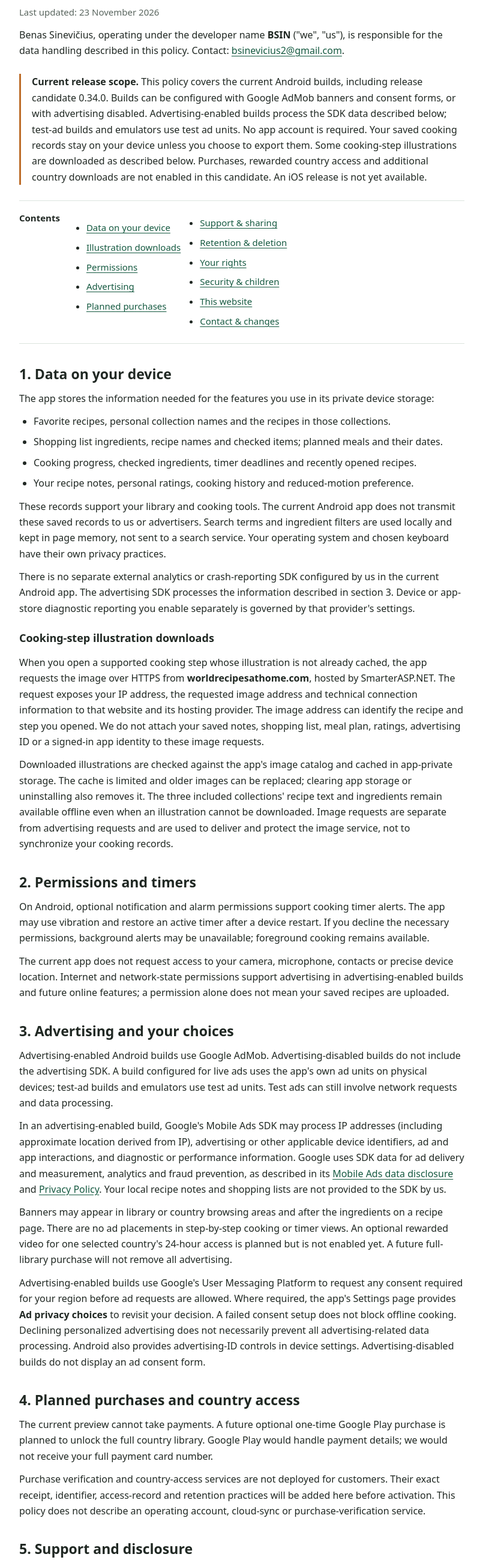
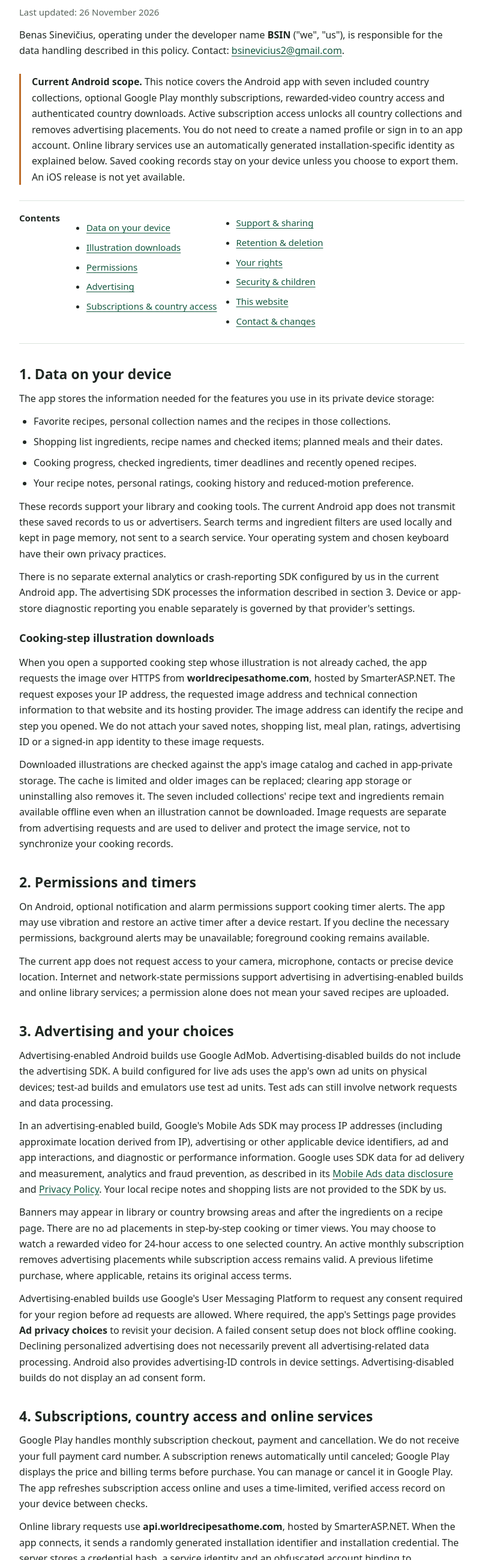
Before and after one commit to soundflow/soundflow.github.io, a plain HTML site: page dishroam/privacy/index.html in a window 1280 px wide. Shown: the part 200-2800 px from the top of the page at 60% size, without its empty margins (237-1042 px from the left). Drawn offline with Linux system fonts and the light colour scheme.

Commit message:
Update DishRoam privacy notice for monthly subscriptions and country access

```diff
--- a/dishroam/privacy/index.html
+++ b/dishroam/privacy/index.html
@@ -13,11 +13,11 @@
   <main id="main">
     <h1>Privacy Policy</h1>
     <p class="product">DishRoam International Recipes</p>
-    <p class="meta">Last updated: <time datetime="2026-11-23">23 November 2026</time></p>
+    <p class="meta">Last updated: <time datetime="2026-11-26">26 November 2026</time></p>
     <p>Benas Sinevi&#269;ius, operating under the developer name <strong>BSIN</strong> ("we", "us"), is responsible for the data handling described in this policy. Contact: <a href="mailto:bsinevicius2@gmail.com">bsinevicius2@gmail.com</a>.</p>
-    <div class="notice"><strong>Current release scope.</strong> This policy covers the current Android builds, including release candidate 0.34.0. Builds can be configured with Google AdMob banners and consent forms, or with advertising disabled. Advertising-enabled builds process the SDK data described below; test-ad builds and emulators use test ad units. No app account is required. Your saved cooking records stay on your device unless you choose to export them. Some cooking-step illustrations are downloaded as described below. Purchases, rewarded country access and additional country downloads are not enabled in this candidate. An iOS release is not yet available.</div>
+    <div class="notice"><strong>Current Android scope.</strong> This notice covers the Android app with seven included country collections, optional Google Play monthly subscriptions, rewarded-video country access and authenticated country downloads. Active subscription access unlocks all country collections and removes advertising placements. You do not need to create a named profile or sign in to an app account. Online library services use an automatically generated installation-specific identity as explained below. Saved cooking records stay on your device unless you choose to export them. An iOS release is not yet available.</div>
     <nav class="contents" aria-label="Policy contents"><strong>Contents</strong><ul>
-      <li><a href="#local">Data on your device</a></li><li><a href="#illustrations">Illustration downloads</a></li><li><a href="#permissions">Permissions</a></li><li><a href="#advertising">Advertising</a></li><li><a href="#purchases">Planned purchases</a></li><li><a href="#support">Support &amp; sharing</a></li><li><a href="#retention">Retention &amp; deletion</a></li><li><a href="#rights">Your rights</a></li><li><a href="#security">Security &amp; children</a></li><li><a href="#website">This website</a></li><li><a href="#contact">Contact &amp; changes</a></li>
+      <li><a href="#local">Data on your device</a></li><li><a href="#illustrations">Illustration downloads</a></li><li><a href="#permissions">Permissions</a></li><li><a href="#advertising">Advertising</a></li><li><a href="#purchases">Subscriptions &amp; country access</a></li><li><a href="#support">Support &amp; sharing</a></li><li><a href="#retention">Retention &amp; deletion</a></li><li><a href="#rights">Your rights</a></li><li><a href="#security">Security &amp; children</a></li><li><a href="#website">This website</a></li><li><a href="#contact">Contact &amp; changes</a></li>
     </ul></nav>
 
     <h2 id="local">1. Data on your device</h2>
@@ -33,21 +33,24 @@
 
     <h3 id="illustrations">Cooking-step illustration downloads</h3>
     <p>When you open a supported cooking step whose illustration is not already cached, the app requests the image over HTTPS from <strong>worldrecipesathome.com</strong>, hosted by SmarterASP.NET. The request exposes your IP address, the requested image address and technical connection information to that website and its hosting provider. The image address can identify the recipe and step you opened. We do not attach your saved notes, shopping list, meal plan, ratings, advertising ID or a signed-in app identity to these image requests.</p>
-    <p>Downloaded illustrations are checked against the app's image catalog and cached in app-private storage. The cache is limited and older images can be replaced; clearing app storage or uninstalling also removes it. The three included collections' recipe text and ingredients remain available offline even when an illustration cannot be downloaded. Image requests are separate from advertising requests and are used to deliver and protect the image service, not to synchronize your cooking records.</p>
+    <p>Downloaded illustrations are checked against the app's image catalog and cached in app-private storage. The cache is limited and older images can be replaced; clearing app storage or uninstalling also removes it. The seven included collections' recipe text and ingredients remain available offline even when an illustration cannot be downloaded. Image requests are separate from advertising requests and are used to deliver and protect the image service, not to synchronize your cooking records.</p>
 
     <h2 id="permissions">2. Permissions and timers</h2>
     <p>On Android, optional notification and alarm permissions support cooking timer alerts. The app may use vibration and restore an active timer after a device restart. If you decline the necessary permissions, background alerts may be unavailable; foreground cooking remains available.</p>
-    <p>The current app does not request access to your camera, microphone, contacts or precise device location. Internet and network-state permissions support advertising in advertising-enabled builds and future online features; a permission alone does not mean your saved recipes are uploaded.</p>
+    <p>The current app does not request access to your camera, microphone, contacts or precise device location. Internet and network-state permissions support advertising in advertising-enabled builds and online library services; a permission alone does not mean your saved recipes are uploaded.</p>
 
     <h2 id="advertising">3. Advertising and your choices</h2>
     <p>Advertising-enabled Android builds use Google AdMob. Advertising-disabled builds do not include the advertising SDK. A build configured for live ads uses the app's own ad units on physical devices; test-ad builds and emulators use test ad units. Test ads can still involve network requests and data processing.</p>
     <p>In an advertising-enabled build, Google's Mobile Ads SDK may process IP addresses (including approximate location derived from IP), advertising or other applicable device identifiers, ad and app interactions, and diagnostic or performance information. Google uses SDK data for ad delivery and measurement, analytics and fraud prevention, as described in its <a href="https://developers.google.com/admob/android/privacy/play-data-disclosure">Mobile Ads data disclosure</a> and <a href="https://policies.google.com/privacy">Privacy Policy</a>. Your local recipe notes and shopping lists are not provided to the SDK by us.</p>
-    <p>Banners may appear in library or country browsing areas and after the ingredients on a recipe page. There are no ad placements in step-by-step cooking or timer views. An optional rewarded video for one selected country's 24-hour access is planned but is not enabled yet. A future full-library purchase will not remove all advertising.</p>
+    <p>Banners may appear in library or country browsing areas and after the ingredients on a recipe page. There are no ad placements in step-by-step cooking or timer views. You may choose to watch a rewarded video for 24-hour access to one selected country. An active monthly subscription removes advertising placements while subscription access remains valid. A previous lifetime purchase, where applicable, retains its original access terms.</p>
     <p>Advertising-enabled builds use Google's User Messaging Platform to request any consent required for your region before ad requests are allowed. Where required, the app's Settings page provides <strong>Ad privacy choices</strong> to revisit your decision. A failed consent setup does not block offline cooking. Declining personalized advertising does not necessarily prevent all advertising-related data processing. Android also provides advertising-ID controls in device settings. Advertising-disabled builds do not display an ad consent form.</p>
 
-    <h2 id="purchases">4. Planned purchases and country access</h2>
-    <p>The current preview cannot take payments. A future optional one-time Google Play purchase is planned to unlock the full country library. Google Play would handle payment details; we would not receive your full payment card number.</p>
-    <p>Purchase verification and country-access services are not deployed for customers. Their exact receipt, identifier, access-record and retention practices will be added here before activation. This policy does not describe an operating account, cloud-sync or purchase-verification service.</p>
+    <h2 id="purchases">4. Subscriptions, country access and online services</h2>
+    <p>Google Play handles monthly subscription checkout, payment and cancellation. We do not receive your full payment card number. A subscription renews automatically until canceled; Google Play displays the price and billing terms before purchase. You can manage or cancel it in Google Play. The app refreshes subscription access online and uses a time-limited, verified access record on your device between checks.</p>
+    <p>Online library requests use <strong>api.worldrecipesathome.com</strong>, hosted by SmarterASP.NET. When the app connects, it sends a randomly generated installation identifier and installation credential. The server stores a credential hash, a service identity and an obfuscated account binding to authenticate later requests. This service identity is not a Google sign-in identity and does not contain a name or email address. The credential is held in protected device storage; it is not itself proof of a paid subscription.</p>
+    <p>When you purchase, restore or refresh paid access, the app sends the relevant Google Play purchase token and product/access information to our service. The service checks the current purchase with Google Play and processes subscription state, billing-plan information, expiry, acknowledgment and related transaction identifiers. Server entitlement ledgers retain hashed purchase identifiers and access observations to prevent replay and track current rights. Google Play sends subscription-change notifications through Google Cloud Pub/Sub so the service can recheck renewals, cancellation and other supported subscription changes.</p>
+    <p>For a rewarded country unlock, the service records the selected country, installation/account binding, reward request and its timing. The app supplies a pseudonymous user binding and reward-request identifier to Google AdMob. Google sends a signed reward confirmation containing ad and reward transaction information to our service. The service verifies it, records a transaction hash to prevent duplicate rewards and issues a time-limited access record. A subscription is not required for this option.</p>
+    <p>Country downloads send an authenticated request identifying the collection you selected. Recipe packs are checked and saved in app-private storage. These service requests expose your IP address and technical connection information to the service and hosting provider; hosting security/access logs may also contain requested paths and connection metadata. Your recipe notes, meal plans, shopping lists and cooking history are not included in purchase verification or country-download requests.</p>
 
     <h2 id="support">5. Support and disclosure</h2>
     <p>If you email us, we receive your email address and any name, message or attachments you choose to send. We use these to respond, troubleshoot and handle privacy requests. Please send only information needed for your request, not passwords or payment card details. Email is processed through our email provider, Gmail; see <a href="https://policies.google.com/privacy">Google's Privacy Policy</a>.</p>
@@ -59,8 +62,11 @@
     <p>Uninstalling does not remove files you exported elsewhere or copies held by another service. Remove those at the destination. We cannot remotely retrieve or delete records that remain only on your device.</p>
     <p>Support correspondence is retained while needed to resolve your request, maintain necessary support records or meet legal obligations, then deleted when no longer needed. Provider-held data follows the relevant provider's retention rules. Contact us to request deletion of information you sent us.</p>
 
+    <p><strong>Server access records.</strong> Installation identities, purchase verification and rewarded-access records are stored separately from your local cooking records. Subscription or reward expiry ends the corresponding access; it does not automatically delete the related verification or anti-replay records. The current service does not have a fixed automatic deletion schedule for these records, and uninstalling or clearing app storage does not itself send a server deletion request.</p>
+    <p>To request access to or deletion of server-held records, email the contact below. We may need non-secret information from your installation or Google Play transaction to locate and verify the request. Do not send an installation credential, bearer token, password or full payment card number. Requests need to account for records required to provide an existing entitlement, prevent transaction replay or meet applicable obligations. Deleting app data or requesting deletion from us does not cancel a Google Play subscription; manage cancellation in Google Play. Google and hosting-provider records are subject to their own retention practices.</p>
+
     <h2 id="rights">7. Legal grounds and your rights</h2>
-    <p>Where European or similar data-protection rules apply, requested app functions, including illustration delivery, are provided to perform our agreement with you. We rely on legitimate interests to respond to support requests and protect our services, and on legal obligations where applicable. Advertising-enabled builds request consent for advertising storage or processing where required before requesting ads.</p>
+    <p>Where European or similar data-protection rules apply, requested app functions, including access verification and recipe or illustration delivery, are provided to perform our agreement with you. We rely on legitimate interests to respond to support requests and protect our services, and on legal obligations where applicable. Advertising-enabled builds request consent for advertising storage or processing where required before requesting ads.</p>
     <p>Depending on your location and the processing involved, you may request access, correction, deletion, restriction, portability or object to processing. You may withdraw consent where processing relies on it, without affecting earlier lawful processing. You may complain to your local data-protection authority. These rights have conditions and exceptions; see the <a href="https://www.edpb.europa.eu/guidelines-on-your-rights_en">European Data Protection Board's guidance</a>.</p>
     <p>To make a request, email the contact below. We may ask for proportionate information to verify that the request concerns your data. Do not send an identity document unless we explain why it is necessary. We do not make automated decisions with legal or similarly significant effects about users.</p>
 
```
